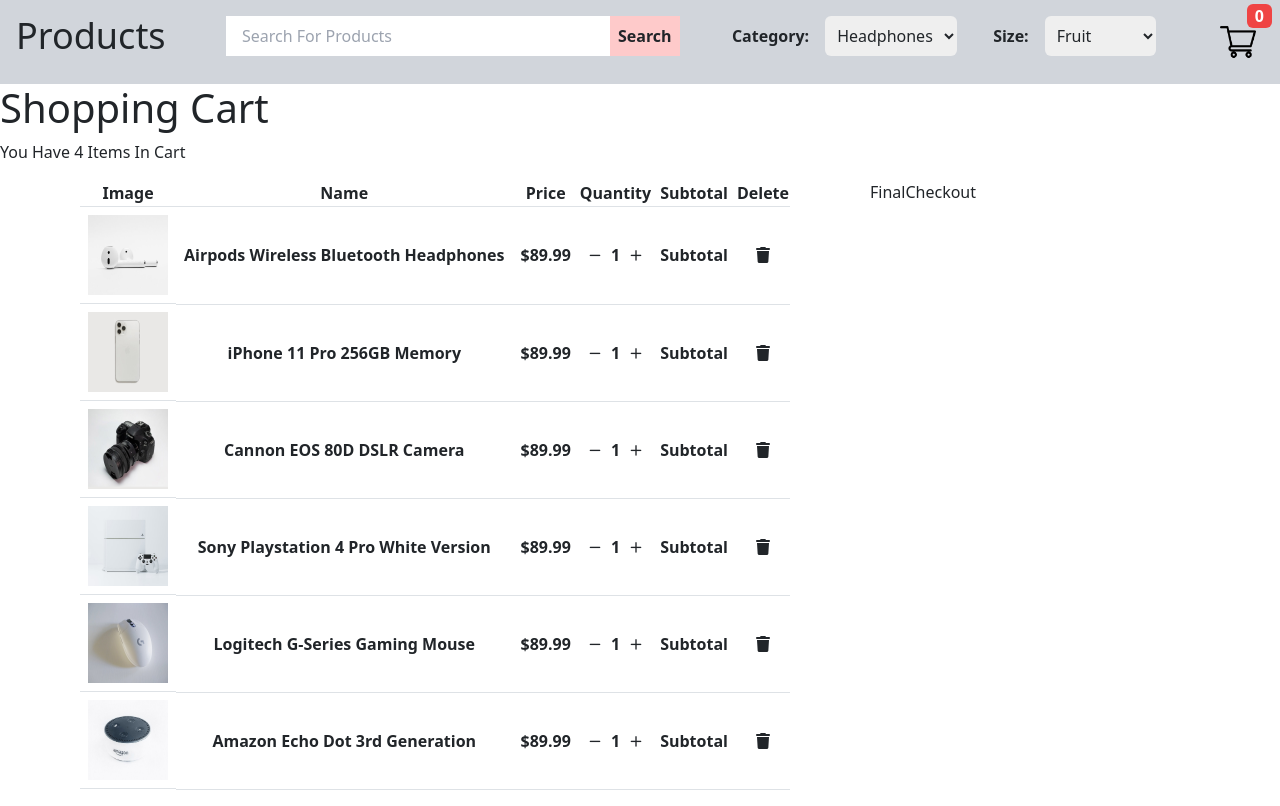
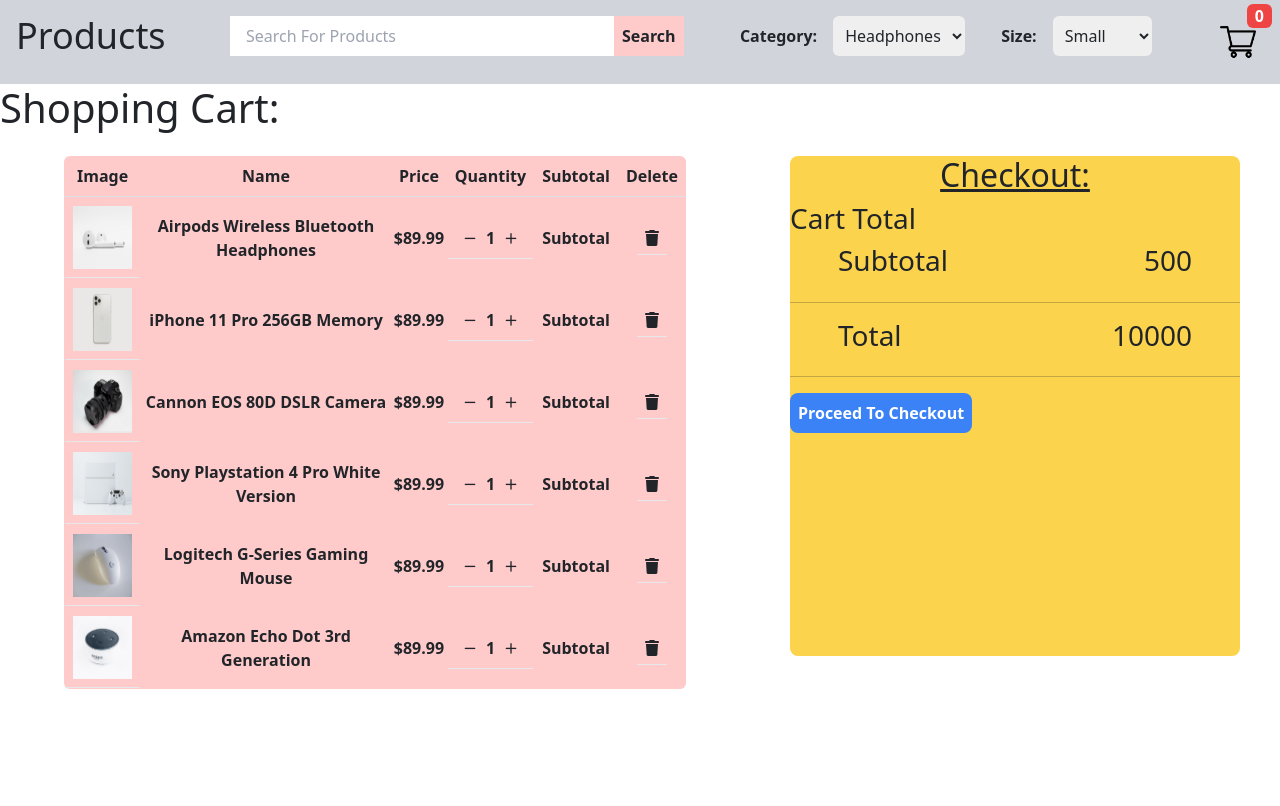
Before and after one commit to Dharmil4602/toothsi-project, a React (Create React App) app: page / in a window 1280 px wide. Both pictures are taken after a click on the button 1237 px from the left and 42 px from the top of the page. Built offline with nearby package versions, Linux system fonts and the light colour scheme.

Commit message:
Few Changes

```diff
--- a/src/components/Cart.js
+++ b/src/components/Cart.js
@@ -5,10 +5,7 @@
 function Cart() {
   return (
     <div>
-      <h1>Shopping Cart</h1>
-      <p>
-        You Have <span>4</span> Items In Cart
-      </p>
+      <h1 className='mb-4'>Shopping Cart:</h1>
         <Item />
     </div>
   );
--- a/src/components/FinalCheckout.js
+++ b/src/components/FinalCheckout.js
@@ -1,9 +1,27 @@
-import React from 'react'
+import React from "react";
 
 function FinalCheckout() {
   return (
-    <div>FinalCheckout</div>
-  )
+    <div>
+      <div className="bg-amber-300 h-[500px] w-[450px] rounded-lg mx-10">
+        <h2 className="text-center underline">Checkout:</h2>
+        <h3 className="no-underline">Cart Total</h3>
+        <div className="subtotal flex justify-between mx-5">
+          <h3>Subtotal</h3>
+          <h3>500</h3>
+        </div>
+        <hr />
+        <div className="total flex justify-between mx-5">
+          <h3>Total</h3>
+          <h3>10000</h3>
+        </div>
+        <hr />
+        <div className="checkout-button">
+            <button className="bg-blue-500 rounded-lg p-2 text-white font-bold">Proceed To Checkout</button>
+        </div>
+      </div>
+    </div>
+  );
 }
 
-export default FinalCheckout
+export default FinalCheckout;
--- a/src/components/Header.js
+++ b/src/components/Header.js
@@ -36,9 +36,9 @@
             <label>
               <strong>Size:</strong>
               <select className="rounded-md p-2 mx-3">
-                <option value="fruit">Fruit</option>
-                <option value="vegetable">Vegetable</option>
-                <option value="meat">Meat</option>
+                <option value="fruit">Small</option>
+                <option value="vegetable">Medium</option>
+                <option value="meat">Large</option>
               </select>
             </label>
           </div>
--- a/src/components/Item.js
+++ b/src/components/Item.js
@@ -27,8 +27,9 @@
 
   return (
     <>
-      <Table className="flex justify-start ">
-        <tbody className="align-middle mx-20 ">
+      <div className="flex justify-evenly">
+        <Table className="mx-16 bg-red-200 p-2 rounded-md">
+          {/* <tbody className="align-middle mx-20 overflow-scroll"> */}
             <thead>
               <tr className="text-center">
                 <th>Image</th>
@@ -63,9 +64,10 @@
                 </td>
               </tr>
             ))}
-        </tbody>
-        <FinalCheckout className="ml-10" />
+          {/* </tbody> */}
         </Table>
+        <FinalCheckout />
+      </div>
     </>
   );
 }
```
Lines whose indentation alone changed are shown as unchanged.
